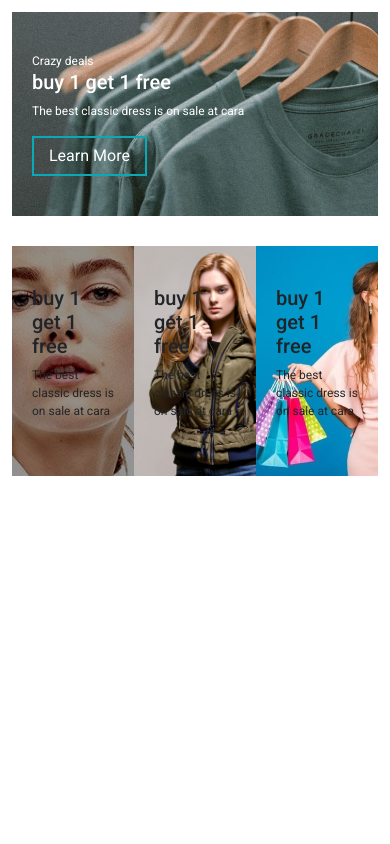
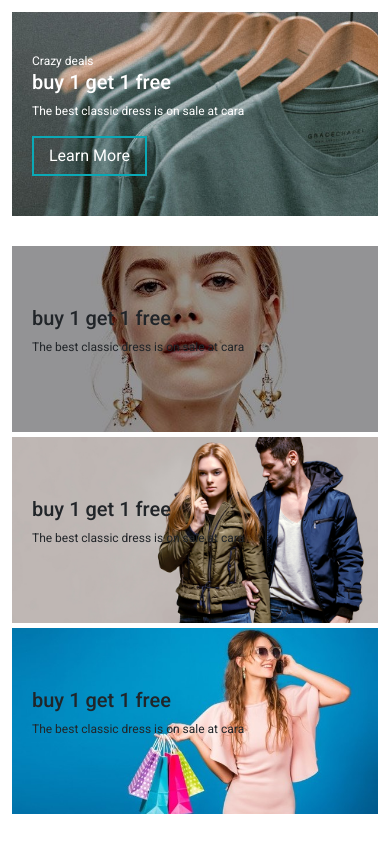
Before and after one commit to mikhailsm174/multiple-page, a plain HTML site: page index.html in a window 390 px wide. Shown: the part 9847-10691 px from the top of the page. Before the commit the page ends 10323 px from the top, so only its background shows below. Drawn offline with nearby package versions, Linux system fonts and the light colour scheme.

Commit message:
two file updete

```diff
--- a/index.html
+++ b/index.html
@@ -480,7 +480,7 @@
     </section>
 
 
-    <section class="container-fluid">
+    <section class="container-fluid seasonal_section">
         <div class="container">
             <div class="row seasonal_cards_all">
                 <div class="col seasonal_card_one seasonal_card">
--- a/style.css
+++ b/style.css
@@ -577,15 +577,20 @@
     .clasic_dress_section{
         margin-bottom: 30px;
     }
+
 }
 
 
+/* =======================  seasonal section start  ============================ */
 
+.seasonal_section{
+    margin-bottom: 50px;
+}
 
 .seasonal_card{
     background-position: center;
     background-size: cover;
-    padding: 40px 20px;
+    padding: 60px 20px;
 }
 
 .seasonal_card_one{
@@ -593,9 +598,28 @@
 }
 
 .seasonal_card_two{
+    margin-right: 5px;
+    margin-left: 5px;
     background-image: url(./images/banner/b4.jpg);
 }
 
 .seasonal_card_three{
     background-image: url(./images/banner/b18.jpg);
 }
+
+
+@media screen and (max-width:578px){
+    .seasonal_cards_all{
+        display: block;
+    }
+
+    .seasonal_card_two{
+        margin: 5px 0 5px 0;
+    }
+}
+
+@media screen and (max-width:425px){
+    .seasonal_section{
+        margin-bottom: 30px;
+    }
+}
```
